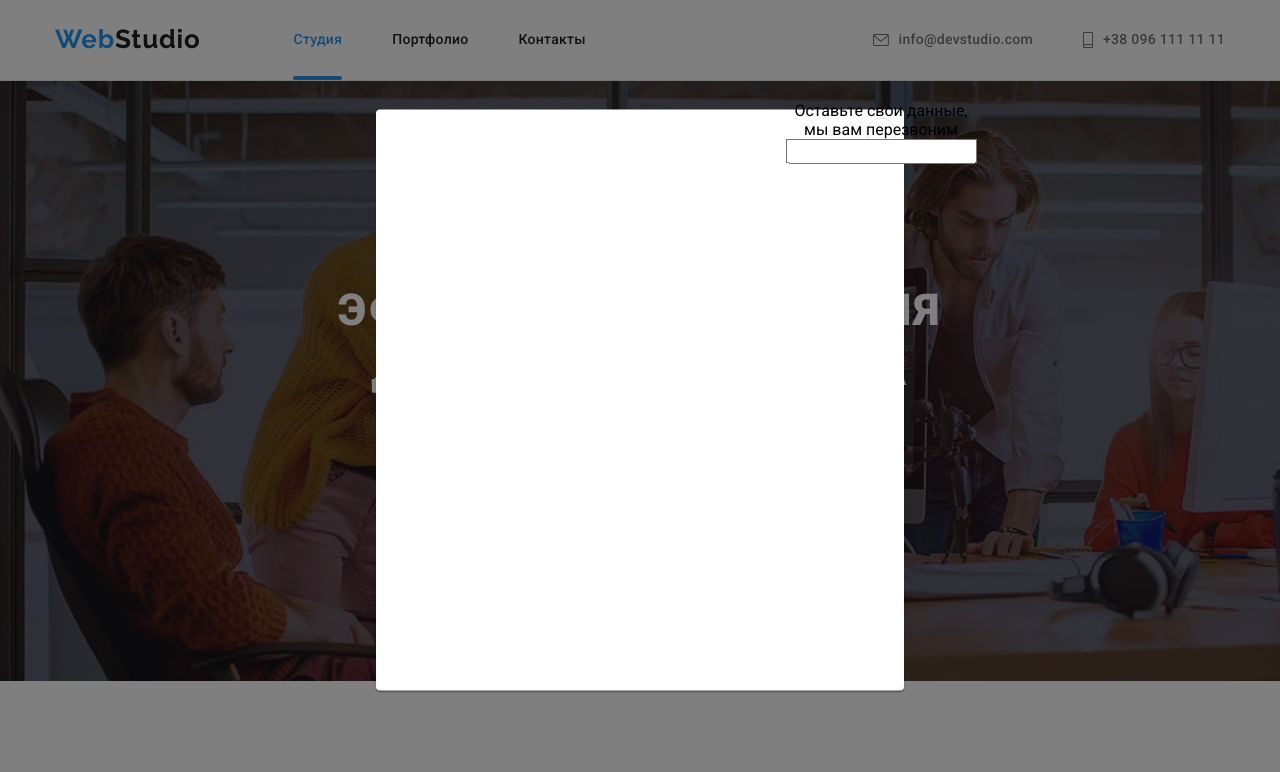
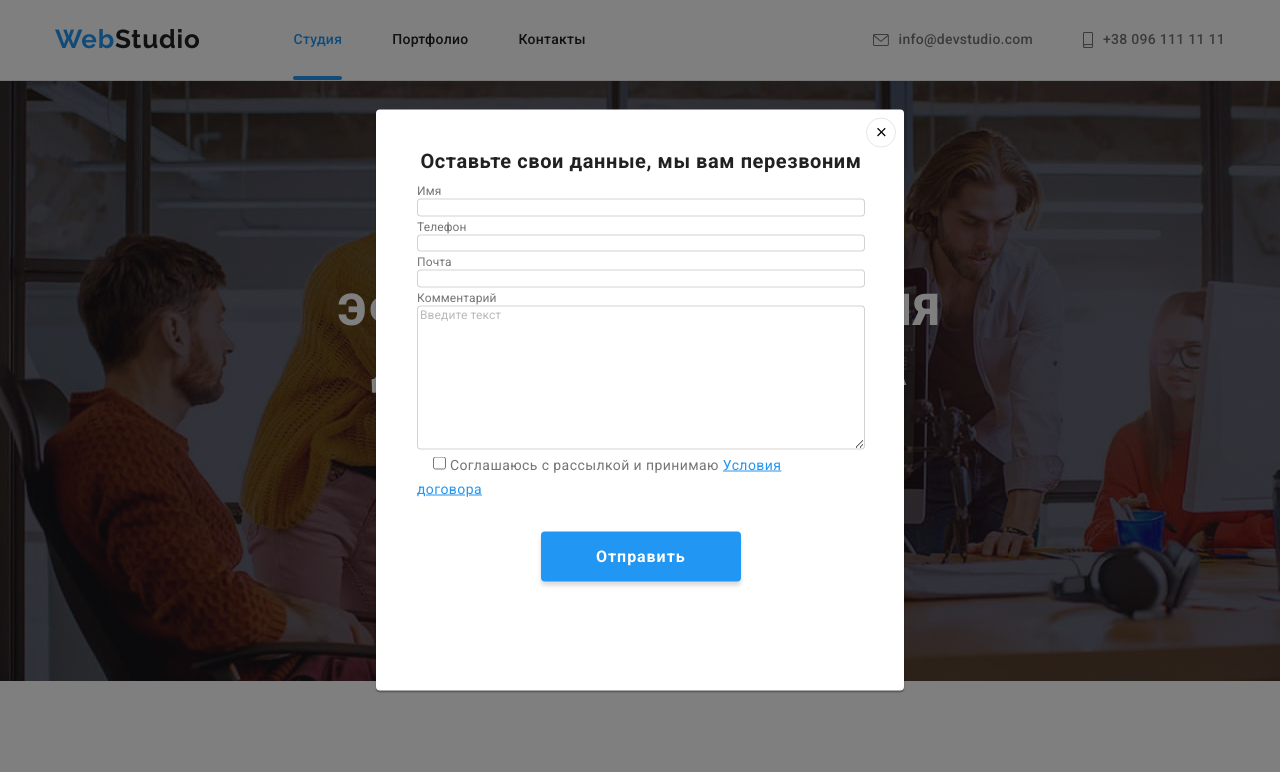
Before and after one commit to andrpoch/goit-markup-hw-06, a plain HTML site: page index.html in a window 1280 px wide. Both pictures are taken after a click on the button "Заказать услугу". Shown: the top 772 px of the page. Drawn offline with nearby package versions, Linux system fonts and the light colour scheme.

Commit message:
Сделал часть домашней работы

```diff
--- a/css/style.css
+++ b/css/style.css
@@ -776,5 +776,74 @@ body {
   justify-content: center;
 }
 .main-form-text {
+  font-weight: 700;
+  font-size: 20px;
+  line-height: 1.15;
+  text-align: center;
+  letter-spacing: 0.03em;
+  color: var(--main-text-color);
+  margin-bottom: 12px;
 }
+.main-form {
+  padding: 40px 39px 40px 41px;
+}
+.form-label {
+  display: flex;
+  flex-direction: column;
+  margin-bottom: 4px;
+
+  font-weight: 400;
+  font-size: 12px;
+  line-height: 1.16;
+  letter-spacing: 0.01em;
+  color: var(--secont-text-color);
+}
+
+.input-item {
+  border: 1px solid rgba(33, 33, 33, 0.2);
+  border-radius: 4px;
+}
+.input-item::placeholder {
+  font-weight: 400;
+  font-size: 12px;
+  line-height: 1.16;
+  letter-spacing: 0.01em;
+  color: rgba(117, 117, 117, 0.5);
+
+  /* padding: 12px 16px; */
+}
+.form-label > input {
+  display: block;
+  width: 100%;
+}
+.checkbox-item {
+  font-weight: 400;
+  font-size: 14px;
+  line-height: 1.71;
+  letter-spacing: 0.03em;
+  color: #757575;
+  padding: 12px 16px;
+}
+.checkbox-item > a {
+  color: var(--accent);
+}
+.main-form-button {
+  font-weight: 700;
+  font-size: 16px;
+  line-height: 1.87;
+
+  display: flex;
+  align-items: center;
+  text-align: center;
+  letter-spacing: 0.06em;
+  background-color: var(--accent);
+  color: var(--white-text-color);
+  box-shadow: 0px 4px 4px rgba(0, 0, 0, 0.15);
+  border-radius: 4px;
+  border: none;
+
+  padding: 10px 55px;
+  margin: 30px 124px 0px 124px;
+}
+
 /* _____________________________________________ */
--- a/index.html
+++ b/index.html
@@ -417,13 +417,35 @@
           <svg width="14" height="14">
             <use href="./images/icons.svg#icon-close-button"></use>
           </svg>
-          <form>
-            <p class="main-form-text">Оставьте свои данные, мы вам перезвоним</p>
-            <label>
-              <input type="text" name="" id="" />
-            </label>
-          </form>
         </button>
+        <form class="main-form">
+          <p class="main-form-text">Оставьте свои данные, мы вам перезвоним</p>
+          <label class="form-label"
+            >Имя <input class="input-item" type="text" name="name" />
+          </label>
+          <label class="form-label">
+            Телефон <input class="input-item" type="tel" name="phone_number" />
+          </label>
+          <label class="form-label"
+            >Почта <input class="input-item" type="email" name="email"
+          /></label>
+          <label class="form-label"
+            >Комментарий
+            <textarea
+              class="input-item"
+              name="feedback"
+              rows="10"
+              placeholder="Введите текст"
+            ></textarea>
+          </label>
+          <label class="checkbox-item"
+            ><input type="checkbox" name="agreement" value="agreement" /> Соглашаюсь с рассылкой и
+            принимаю <a href="./index.html">Условия договора</a></label
+          >
+          <label>
+            <button class="main-form-button" type="submit">Отправить</button>
+          </label>
+        </form>
       </div>
     </div>
     <script src="./js/modal.js"></script>
```
